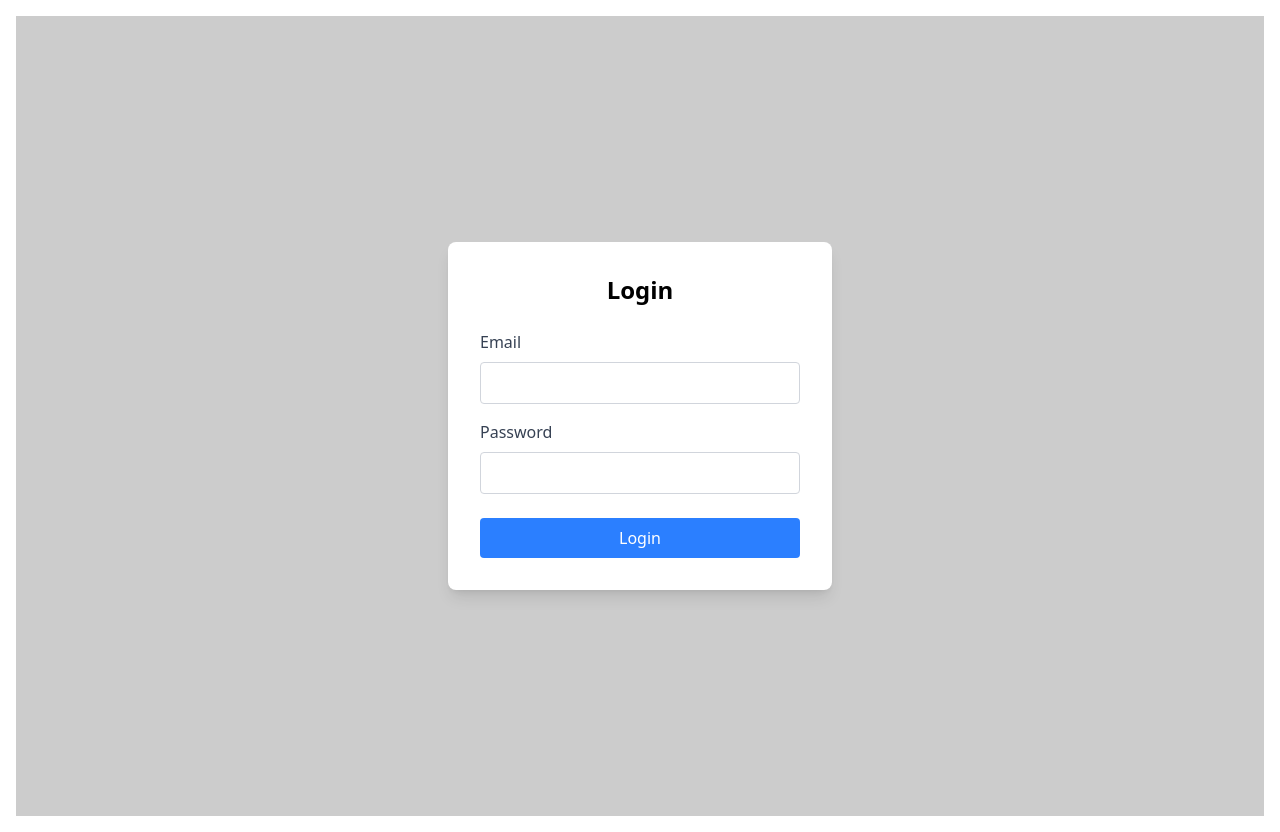
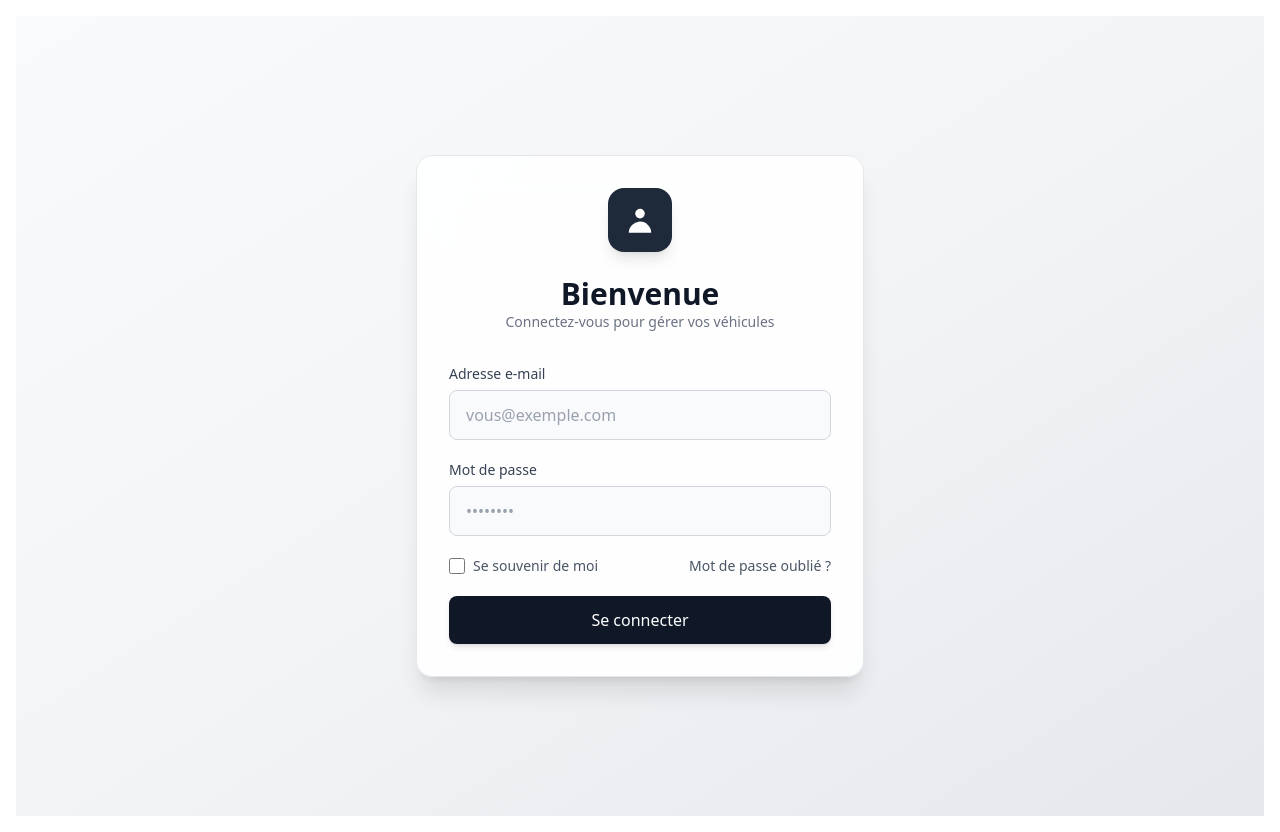
Before and after one commit to Nouaar/Paeb_Vehicle_Management_Front, a Next.js app: page /auth/login in a window 1280 px wide. Built offline with nearby package versions, Linux system fonts and the light colour scheme; no server answers.

Commit message:
import files and bug fixes

```diff
--- a/src/app/auth/login/page.tsx
+++ b/src/app/auth/login/page.tsx
@@ -1,10 +1,10 @@
 "use client";
 
-import React, { useState , FormEvent } from "react";
+import React, { useState, FormEvent } from "react";
 import { useAuth } from "@/context/AuthContext";
-import api from "@/lib/axios";
 import { SpinnerLoading } from "@/components/ui/SpinnerLoading";
 import { loginAccount } from "@/services/auth";
+import { motion } from "framer-motion";
 
 export default function Login() {
   const { login } = useAuth();
@@ -21,68 +21,122 @@ export default function Login() {
     try {
       const response = await loginAccount(email, password);
       login(response.data.token);
-      console.log("Login successful:", response.data);
-     }catch(err : any) {
-      setError(err.message || "Login failed");
-      }
-      finally {
+      console.log("✅ Connexion réussie :", response.data);
+    } catch (err: any) {
+      setError(err.message || "Échec de la connexion");
+    } finally {
       setLoading(false);
     }
-
-
   };
 
   return (
-    <div
-      className="relative flex items-center justify-center min-h-screen bg-cover bg-center"
+    <div className="min-h-screen flex items-center justify-center bg-gradient-to-br from-gray-50 via-gray-100 to-gray-200 p-6 relative overflow-hidden">
+      {/* Forme décoratives */}
+      <div className="absolute inset-0 -z-10 overflow-hidden">
+        <div className="absolute w-[500px] h-[500px] bg-gray-300/30 rounded-full blur-3xl top-[-120px] left-[-150px]" />
+        <div className="absolute w-[400px] h-[400px] bg-gray-400/20 rounded-full blur-3xl bottom-[-120px] right-[-100px]" />
+      </div>
+
+      <motion.div
+        initial={{ opacity: 0, y: 40 }}
+        animate={{ opacity: 1, y: 0 }}
+        transition={{ duration: 0.8, ease: "easeOut" }}
+        className="w-full max-w-md bg-white/90 backdrop-blur-xl border border-gray-200 rounded-2xl shadow-xl p-8"
       >
-      <div className="absolute inset-0 bg-black opacity-20 z-0" />
-      <form
-        onSubmit={handleSubmit}
-        className="relative z-10 bg-white p-8 rounded-lg shadow-lg w-96"
+        {/* En-tête */}
+        <div className="text-center mb-8">
+          <motion.div
+            initial={{ scale: 0.8, opacity: 0 }}
+            animate={{ scale: 1, opacity: 1 }}
+            transition={{ delay: 0.2 }}
+            className="mx-auto w-16 h-16 flex items-center justify-center bg-gray-800 rounded-2xl shadow-lg"
           >
-        <h2 className="text-2xl font-bold mb-6 text-center">Login</h2>
+            <svg
+              xmlns="http://www.w3.org/2000/svg"
+              className="h-8 w-8 text-white"
+              viewBox="0 0 20 20"
+              fill="currentColor"
+            >
+              <path
+                fillRule="evenodd"
+                d="M10 9a3 3 0 100-6 3 3 0 000 6zm-7 9a7 7 0 1114 0H3z"
+                clipRule="evenodd"
+              />
+            </svg>
+          </motion.div>
+          <h1 className="mt-6 text-3xl font-bold text-gray-900">Bienvenue</h1>
+          <p className="text-gray-500 text-sm">
+            Connectez-vous pour gérer vos véhicules
+          </p>
+        </div>
 
+        {/* Erreur */}
         {error && (
-          <div className="mb-4 text-red-500 text-sm text-center">{error}</div>
+          <div className="mb-4 p-3 bg-red-100 border border-red-300 rounded-lg text-red-600 text-sm">
+            {error}
+          </div>
         )}
 
-        <div className="mb-4">
-          <label htmlFor="email" className="block text-gray-700 mb-2">
-            Email
+        {/* Formulaire */}
+        <form onSubmit={handleSubmit} className="space-y-5">
+          <div>
+            <label
+              htmlFor="email"
+              className="block text-sm font-medium text-gray-700 mb-1.5"
+            >
+              Adresse e-mail
             </label>
             <input
               id="email"
               type="email"
               value={email}
               onChange={(e) => setEmail(e.target.value)}
-            className="w-full border border-gray-300 rounded px-3 py-2 focus:outline-none focus:ring focus:ring-blue-300"
+              className="w-full px-4 py-3 bg-gray-50 border border-gray-300 rounded-lg text-gray-900 placeholder-gray-400 focus:ring-2 focus:ring-gray-800 focus:border-gray-800 outline-none"
+              placeholder="vous@exemple.com"
               required
             />
           </div>
 
-        <div className="mb-6">
-          <label htmlFor="password" className="block text-gray-700 mb-2">
-            Password
+          <div>
+            <label
+              htmlFor="password"
+              className="block text-sm font-medium text-gray-700 mb-1.5"
+            >
+              Mot de passe
             </label>
             <input
               id="password"
               type="password"
               value={password}
               onChange={(e) => setPassword(e.target.value)}
-            className="w-full border border-gray-300 rounded px-3 py-2 focus:outline-none focus:ring focus:ring-blue-300"
+              className="w-full px-4 py-3 bg-gray-50 border border-gray-300 rounded-lg text-gray-900 placeholder-gray-400 focus:ring-2 focus:ring-gray-800 focus:border-gray-800 outline-none"
+              placeholder="••••••••"
               required
             />
+          </div>
+
+          <div className="flex items-center justify-between text-sm text-gray-600">
+            <label className="flex items-center gap-2 cursor-pointer">
+              <input
+                type="checkbox"
+                className="h-4 w-4 text-gray-800 rounded border-gray-400 focus:ring-gray-700"
+              />
+              Se souvenir de moi
+            </label>
+            <a href="#" className="hover:text-gray-900 transition-colors">
+              Mot de passe oublié ?
+            </a>
           </div>
 
           <button
             type="submit"
             disabled={loading}
-          className="w-full bg-blue-500 text-white py-2 rounded hover:bg-blue-600 disabled:opacity-50"
+            className="w-full py-3 rounded-lg bg-gray-900 text-white font-medium shadow-md hover:bg-gray-800 transition-transform transform hover:-translate-y-0.5 disabled:opacity-50"
           >
-          {loading ? <SpinnerLoading />: "Login"}
+            {loading ? <SpinnerLoading /> : "Se connecter"}
           </button>
         </form>
+      </motion.div>
     </div>
   );
 }
--- a/src/components/cards/vehicles/Vehicle.tsx
+++ b/src/components/cards/vehicles/Vehicle.tsx
@@ -7,6 +7,7 @@ import axios from "axios";
 import { motion, AnimatePresence } from "framer-motion";
 
 export interface VehicleCardProps extends Vehicle {
+  alertDateVisiteTechnique: string | number | Date;
   deleteVehicle?: (id: string) => void;
   sellVehicle?: (id: string) => void;
 }
--- a/src/components/layouts/Footer.tsx
+++ b/src/components/layouts/Footer.tsx
@@ -2,7 +2,7 @@ export default function Footer() {
   return (
     <footer className="bg-gray-100 text-center py-6 mt-auto">
       <p className="text-sm text-gray-500">
-        &copy; {new Date().getFullYear()} MyApp. All rights reserved.
+        &copy; {new Date().getFullYear()} PAEB. Tous droits réservés.
       </p>
     </footer>
   );
--- a/src/components/layouts/Navbar.tsx
+++ b/src/components/layouts/Navbar.tsx
@@ -56,7 +56,6 @@ export default function Navbar() {
           {/* Desktop Navigation */}
           <nav className="hidden md:flex items-center space-x-6">
             <NavLink href="/" icon={<Home size={20} />}>Accueil</NavLink>
-            <NavLink href="/about" icon={<Info size={20} />}>À propos</NavLink>
 
             {/* 🔔 Notifications */}
             <div className="relative">
--- a/src/components/layouts/UtilitySideBar.tsx
+++ b/src/components/layouts/UtilitySideBar.tsx
@@ -129,16 +129,6 @@ export default function UtilitySidebar() {
         </div>
       </div>
 
-      {/* Support Section */}
-      <div className="p-4 border-t border-gray-100">
-        <Link
-          href="/support"
-          className="flex items-center gap-3 px-3 py-2.5 rounded-lg text-gray-600 hover:bg-gray-50 transition-all group"
-        >
-          <HelpCircle className="h-5 w-5 text-gray-400 group-hover:text-gray-600" />
-          <span className="font-medium">Support & Aide</span>
-        </Link>
-      </div>
 
       {/* User Profile */}
       <div className="p-4 border-t border-gray-100">
@@ -147,7 +137,7 @@ export default function UtilitySidebar() {
             JD
           </div>
           <div className="flex-1 min-w-0">
-            <p className="text-sm font-medium text-gray-900 truncate">{user?.token}</p>
+            <p className="text-sm font-medium text-gray-900 truncate">{(user as any)?.firstName ?? "Utilisateur"}</p>
             <p className="text-xs text-gray-500 truncate">Administrateur</p>
           </div>
         </div>
```
Also changed, not shown: src/app/ClientLayouts.tsx (+42 -11 lines), src/app/maintenance/page.tsx (+78 -1 lines), src/app/vehicles/page.tsx (+62 -1 lines). Lines whose indentation alone changed are shown as unchanged.
